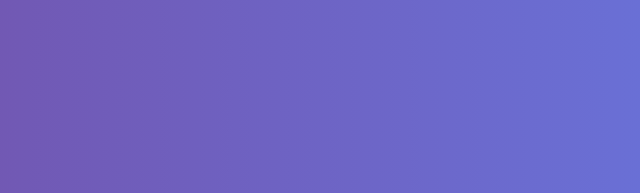
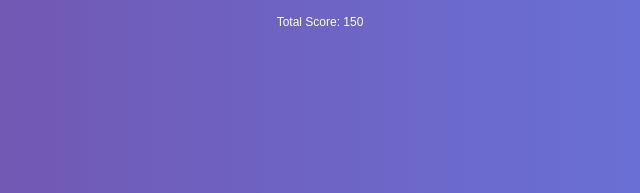
Before and after one commit to hasanqazi/Farkle, a plain HTML site: page index.html in a window 1280 px wide. Both pictures are taken after a click on the button "Bank Score". Shown: the part 455-648 px from the top of the page, 320-960 px from the left. Drawn offline with Linux system fonts and the light colour scheme.

Commit message:
Added functions to display final score

```diff
--- a/farkle.js
+++ b/farkle.js
@@ -32,6 +32,9 @@ function rollDice() {
     document.getElementsByClassName("score")[0].innerHTML = score;
     totalScore = score;
   }
+
+	updateTotalScoreDisplay();
+
   console.log(totalScore);
 }
 
@@ -105,3 +108,21 @@ function resetGame() {
 	totalScore = 0;
 	rollDice();
 }
+
+function calculateTotalScore() {
+  let scoreList = document.getElementById("score-list");
+  let scoreItems = scoreList.querySelectorAll("li");
+  let sumScore = 0;
+  for (let i = 0; i < scoreItems.length; i++) {
+    let scoreText = scoreItems[i].textContent;
+    let score = parseInt(scoreText);
+    sumScore += score;
+  }
+  return sumScore;
+}
+
+function updateTotalScoreDisplay() {
+  let displayScore = calculateTotalScore();
+  let totalScoreDisplay = document.getElementById("total-score");
+  totalScoreDisplay.textContent = `Total Score: ${displayScore}`;
+}
--- a/index.html
+++ b/index.html
@@ -33,6 +33,7 @@
 		<h2>Score List:</h2>
 		<ol>
 		</ol>
+		<p id="total-score">Total Score: 0</p>
 	</div>
 </body>
 </html>
```
